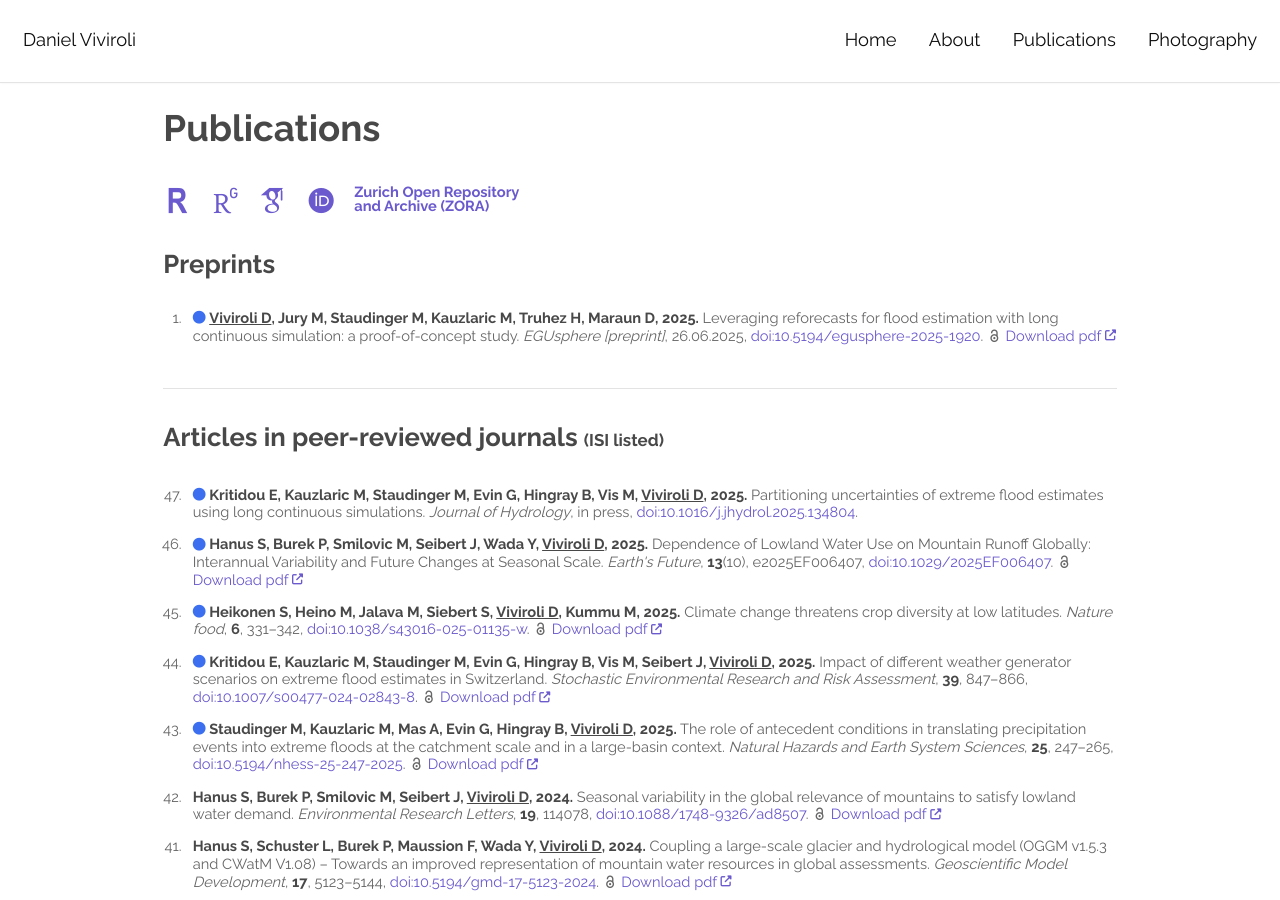
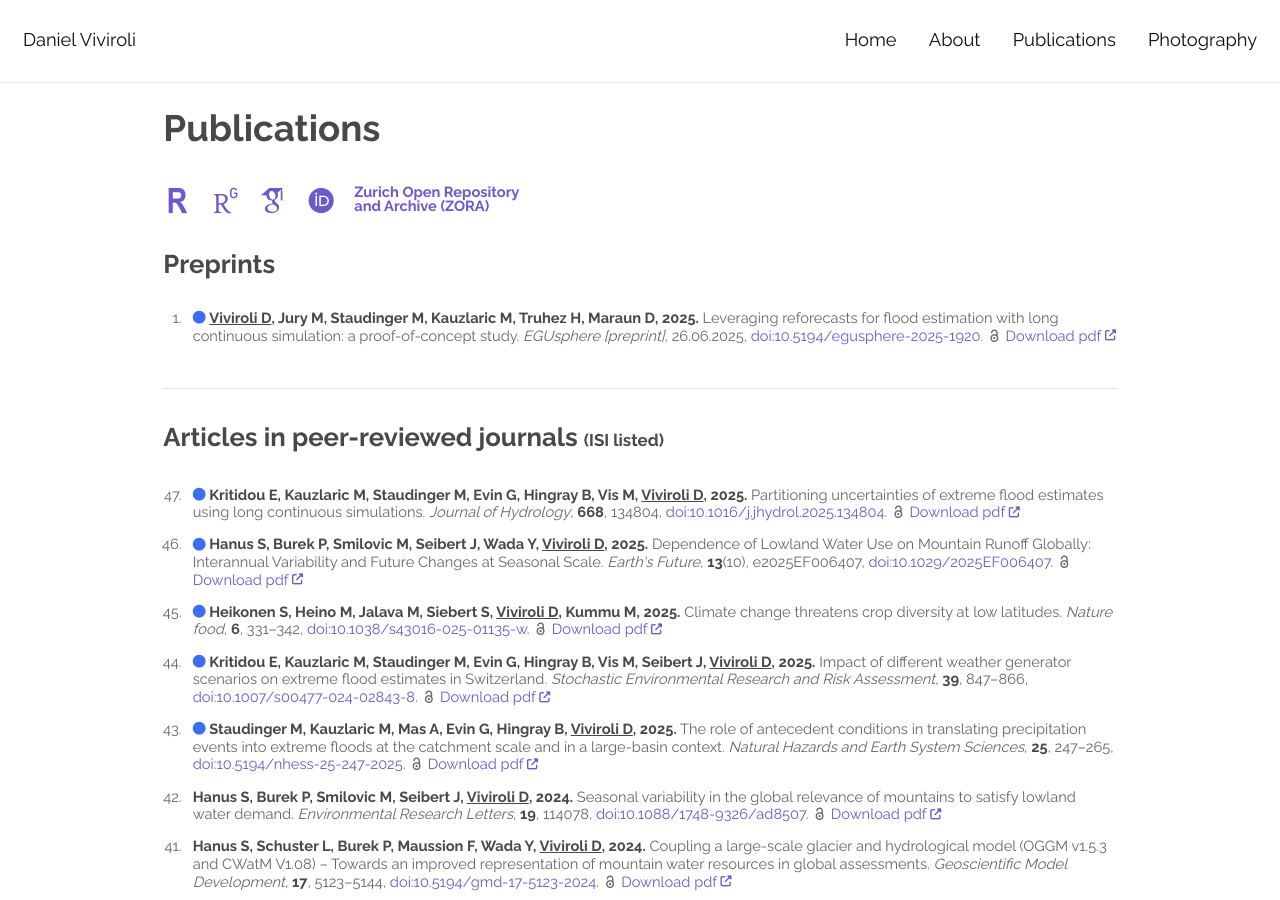
Before and after one commit to dviviroli/dviviroli.github.io, a Jekyll site: the page built from publications.html, in a window 1280 px wide and 900 px high. Built offline with Jekyll 4.4.1, drawn with Linux system fonts in a browser that asks for light colours; some web fonts are replaced; a script that is not in the unit is left out; comment, search, counter and statistics services are not loaded.

Commit message:
publications update

```diff
--- a/_data/publications_papers-peer-reviewed.yml
+++ b/_data/publications_papers-peer-reviewed.yml
@@ -4,13 +4,13 @@
   year: 2025
   title: "Partitioning uncertainties of extreme flood estimates using long continuous simulations"
   journal: Journal of Hydrology
-  volume: in press
+  volume: 668
   # issue:
   pages: 134804
   doi: 10.1016/j.jhydrol.2025.134804
-  # pdf: "https://www.sciencedirect.com/science/article/pii/S0022169425021444/pdfft?md5=f9eda4d36c4f1acc8170413061268519&pid=1-s2.0-S0022169425021444-main.pdf"
-  # pdf_external: Y
-  # openaccess: Y
+  pdf: "https://www.sciencedirect.com/science/article/pii/S0022169425021444/pdfft?md5=f9eda4d36c4f1acc8170413061268519&pid=1-s2.0-S0022169425021444-main.pdf"
+  pdf_external: Y
+  openaccess: Y
   new: Y
 
 - authors: Hanus S, Burek P, Smilovic M, Seibert J, Wada Y, Viviroli D
```
